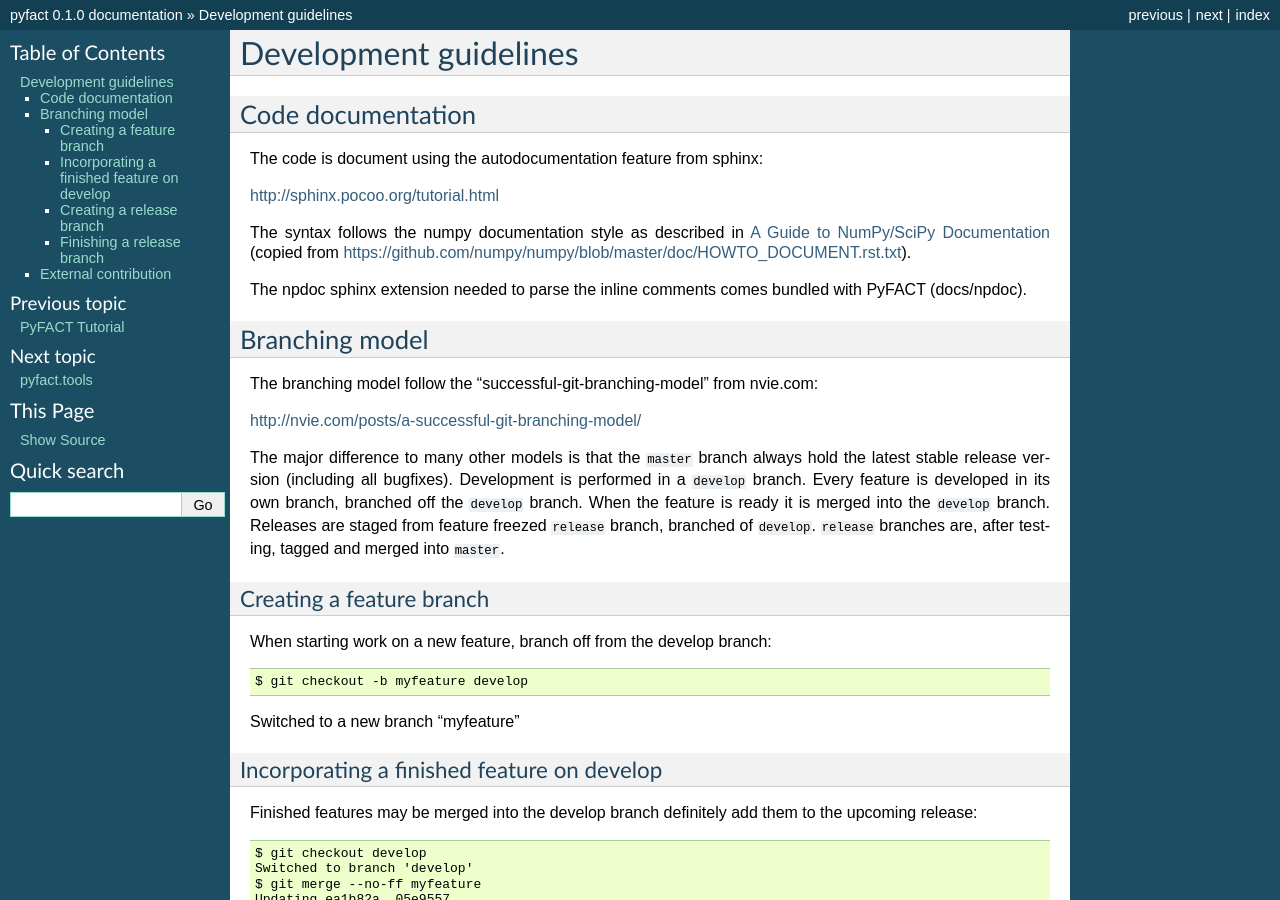
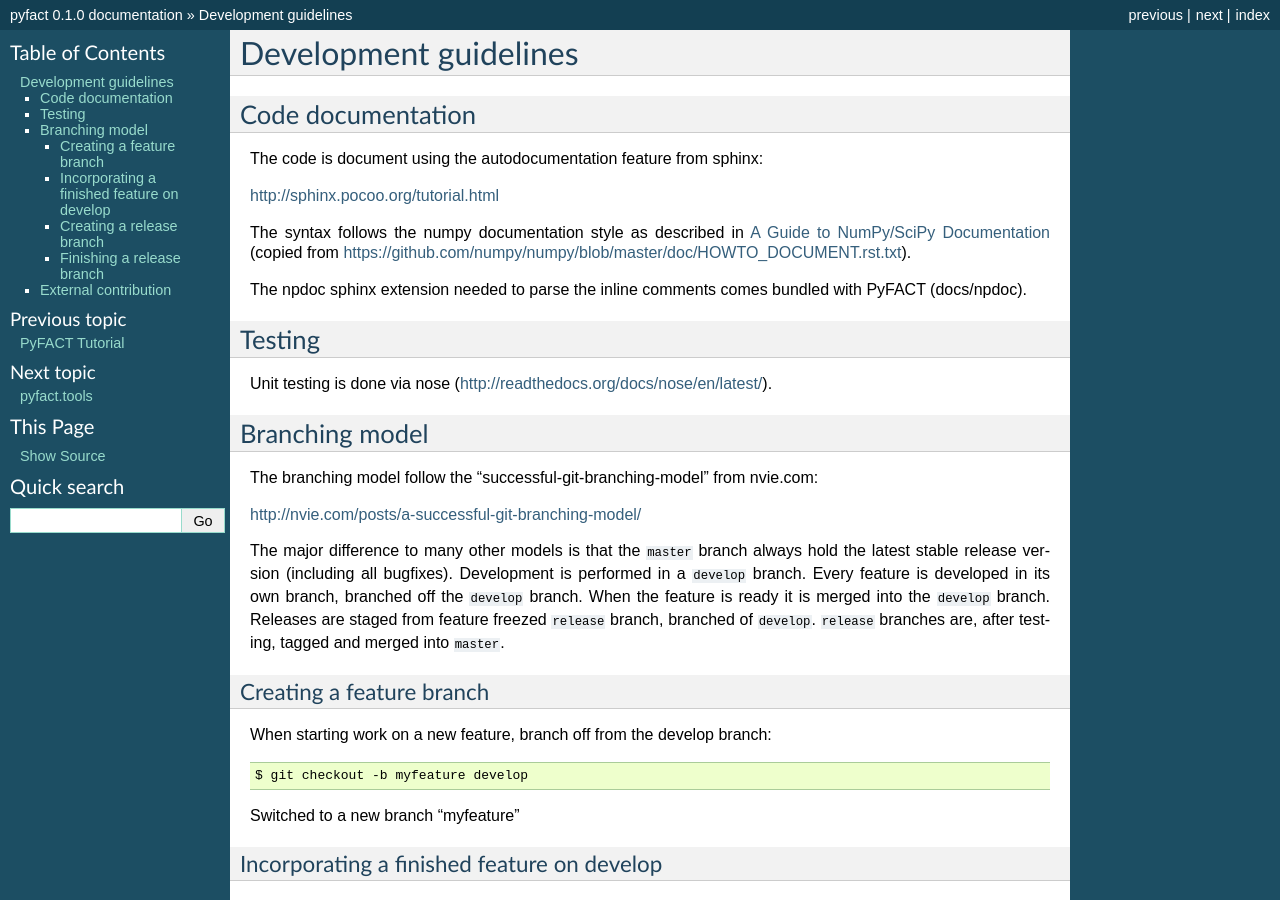
Before and after one commit to mraue/pyfact, a Sphinx documentation site: the page built from docs/development.rst, in a window 1280 px wide and 900 px high. Built offline with Sphinx 7.4.7, drawn with Linux system fonts in a browser that asks for light colours; formulas are drawn with MathJax 3.

Commit message:
Added unit testing to documentation.

```diff
--- a/docs/development.rst
+++ b/docs/development.rst
@@ -16,6 +16,12 @@ http://sphinx.pocoo.org/tutorial.html
 The syntax follows the numpy documentation style as described in :doc:`code-doc_np_HOWTO_DOCUMENT` (copied from https://github.com/numpy/numpy/blob/master/doc/HOWTO_DOCUMENT.rst.txt).
 
 The npdoc sphinx extension needed to parse the inline comments comes bundled with PyFACT (docs/npdoc).
+
+---------------------------------
+Testing
+---------------------------------
+
+Unit testing is done via nose (http://readthedocs.org/docs/nose/en/latest/).
 
 ---------------------------------
 Branching model
```
